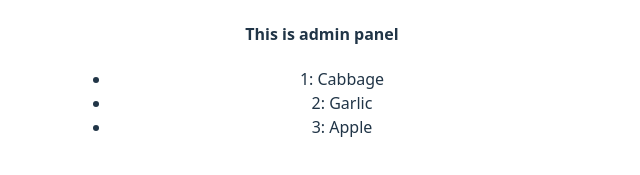
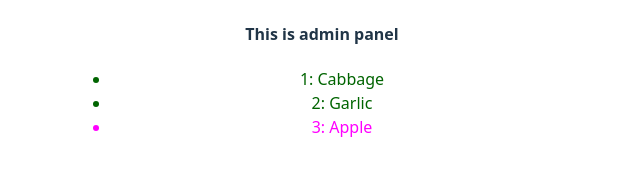
Before and after one commit to ark948/react-tutorial, a React (Vite) app in the folder react-web-project/: page / in a window 1280 px wide. Shown: the part 507-682 px from the top of the page, without its empty margins (318-958 px from the left). Built offline with nearby package versions, Linux system fonts and the light colour scheme.

Commit message:
updated on rendering list

```diff
--- a/react-web-project/src/App.jsx
+++ b/react-web-project/src/App.jsx
@@ -9,9 +9,9 @@ const user = {
 };
 
 const products = [
-  { title: 'Cabbage', id: 1 },
-  { title: 'Garlic', id: 2 },
-  { title: 'Apple', id: 3 },
+  { title: 'Cabbage', isFruit: false, id: 1 },
+  { title: 'Garlic', isFruit: false, id: 2 },
+  { title: 'Apple', isFruit: true, id: 3 },
 ];
 
 function Profile() {
@@ -80,7 +80,7 @@ const StatusMoreCompact = () => {
 function App() {
   // we'll use the array map function to convert a list of products to an array of li items
   const litsItems = products.map(product =>
-    <li key={product.id}>
+    <li key={product.id} style={{color: product.isFruit ? 'magenta' : 'darkgreen'}}>
       {product.id}: {product.title}
     </li>
   );
```
Also changed, not shown: 1 other file (tests, documents, lock files or other folders).
